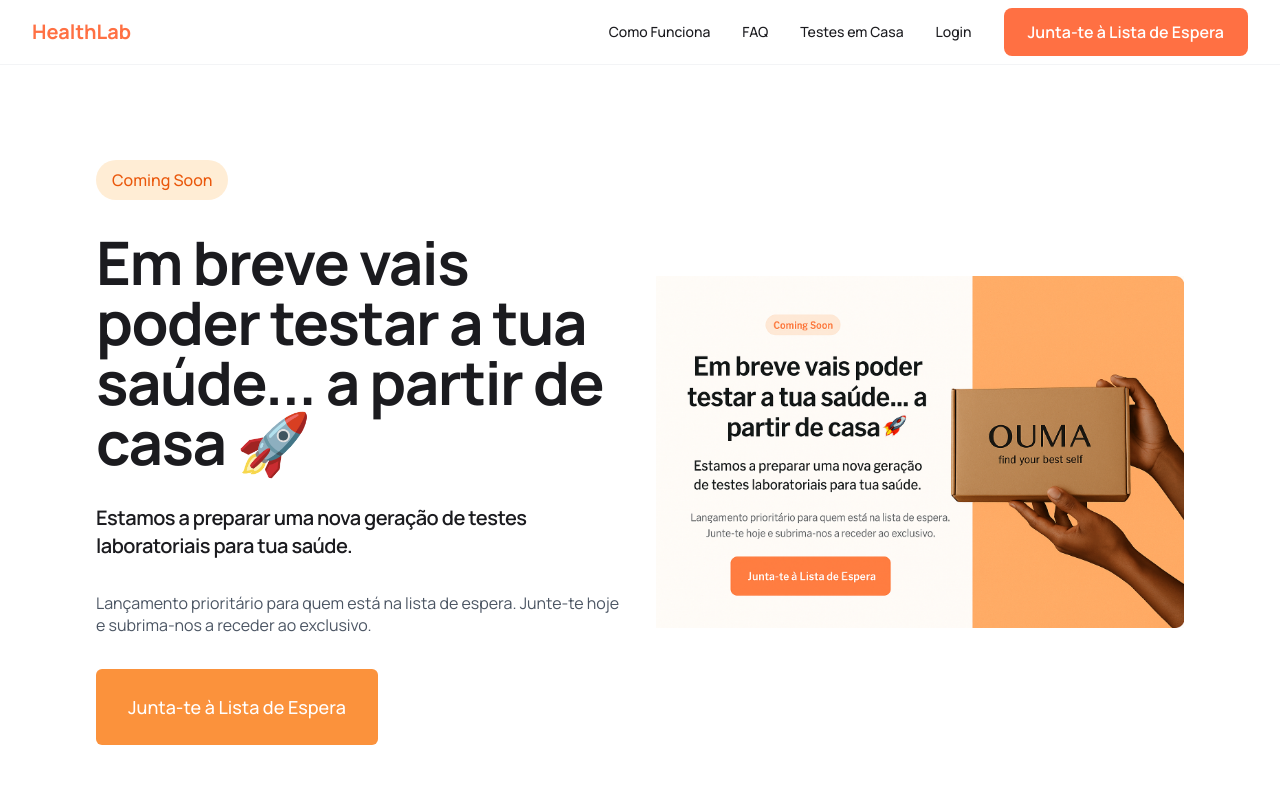
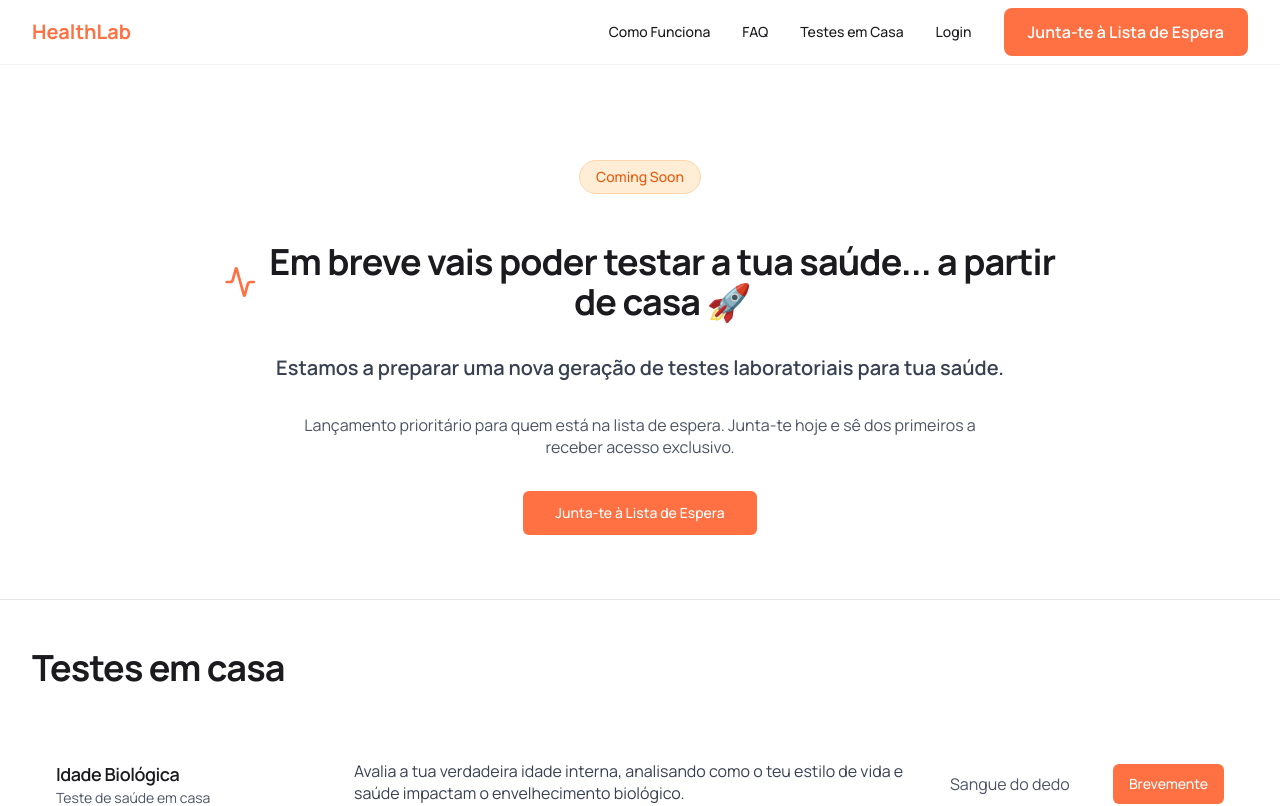
Before and after one commit to RuidosS/vita-check-hub, a React (Vite) app: page /testes in a window 1280 px wide. Shown: the top 806 px of the page. Built offline with nearby package versions, Linux system fonts and the light colour scheme.

Commit message:
Reverted to commit ac494f1d5ed34fec7ffb4729463c295979907039

```diff
--- a/src/pages/Testes.tsx
+++ b/src/pages/Testes.tsx
@@ -3,6 +3,8 @@ import React from 'react';
 import { Header } from '../components/Header';
 import { Footer } from '../components/Footer';
 import { Button } from '../components/ui/button';
+import { Badge } from '../components/ui/badge';
+import { Activity } from 'lucide-react';
 import { useNavigate } from 'react-router-dom';
 
 const Testes = () => {
@@ -46,42 +48,35 @@ const Testes = () => {
       <Header />
       <main className="flex-grow pt-24">
         <section className="py-16 bg-white border-b">
-          <div className="container-custom max-w-6xl">
-            <div className="grid grid-cols-1 md:grid-cols-2 gap-8 items-center">
-              <div className="space-y-8">
-                <div className="inline-flex items-center px-4 py-2 rounded-full bg-orange-100 text-orange-600 font-medium">
+          <div className="container-custom max-w-4xl">
+            <div className="flex flex-col items-center text-center space-y-8">
+              <Badge
+                variant="outline"
+                className="bg-orange-100 text-orange-600 border-orange-200 mb-4 px-4 py-1.5 text-sm font-medium rounded-full"
+              >
                 Coming Soon
+              </Badge>
+
+              <div className="flex items-center justify-center gap-3 text-4xl font-bold">
+                <Activity className="h-10 w-10 text-primary" />
+                <h1>Em breve vais poder testar a tua saúde... a partir de casa 🚀</h1>
               </div>
 
-                <h1 className="text-4xl md:text-5xl lg:text-6xl font-bold leading-tight">
-                  Em breve vais poder testar a tua saúde... a partir de casa 🚀
-                </h1>
+              <p className="text-xl font-semibold text-gray-700">
+                Estamos a preparar uma nova geração de testes laboratoriais para tua saúde.
+              </p>
 
-                <h2 className="text-xl font-semibold">
-                  Estamos a preparar uma nova geração de testes laboratoriais para tua saúde.
-                </h2>
-
-                <p className="text-gray-600">
-                  Lançamento prioritário para quem está na lista de espera.
-                  Junte-te hoje e subrima-nos a receder ao exclusivo.
+              <p className="text-gray-600 max-w-2xl">
+                Lançamento prioritário para quem está na lista de espera. Junta-te hoje e sê dos primeiros a receber acesso exclusivo.
               </p>
 
               <Button
                 size="lg"
                 onClick={() => navigate('/lista-de-espera')}
-                  className="mt-6 bg-orange-400 hover:bg-orange-500 text-white px-8 py-6 rounded-md text-lg h-auto"
+                className="mt-6 text-white"
               >
                 Junta-te à Lista de Espera
               </Button>
-              </div>
-
-              <div className="hidden md:block">
-                <img
-                  src="/lovable-uploads/539bb1e4-0ae9-49ac-b81e-80eed0b5352f.png"
-                  alt="Hands holding OUMA test box"
-                  className="w-full h-auto"
-                />
-              </div>
             </div>
           </div>
         </section>
```
Also changed, not shown: public/lovable-uploads/539bb1e4-0ae9-49ac-b81e-80eed0b5352f.png (deleted). Lines whose indentation alone changed are shown as unchanged.
